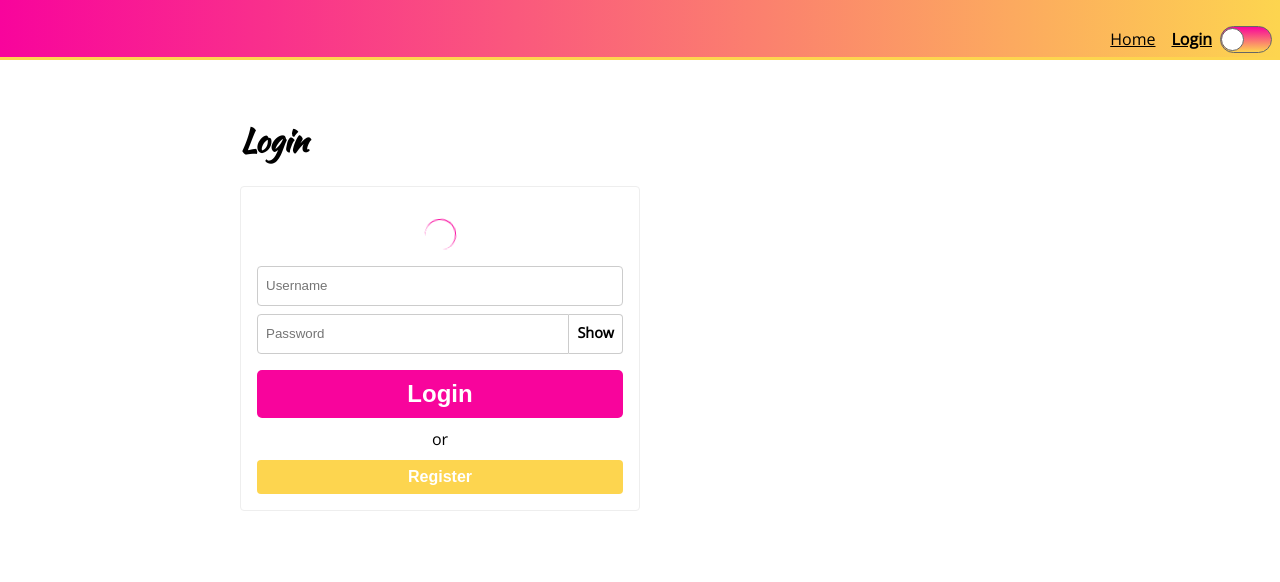
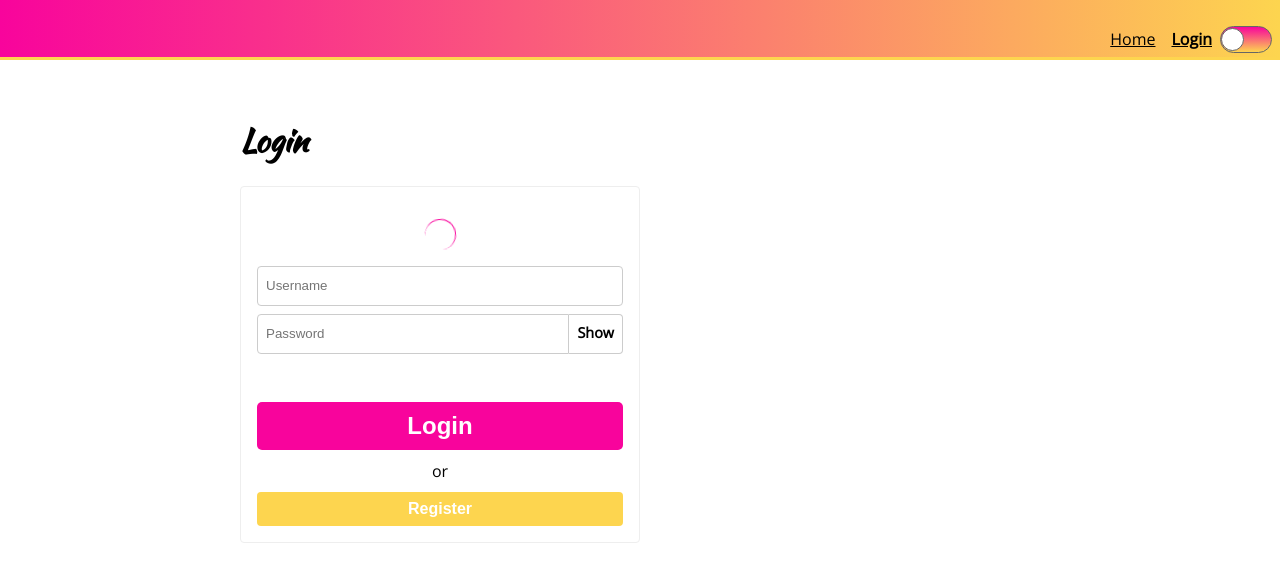
Before and after one commit to MrAdamUs/styled-components-v5, a React (Create React App) app: page /login in a window 1280 px wide. Shown: the top 582 px of the page. Built offline with nearby package versions, Linux system fonts and the light colour scheme.

Commit message:
done working

```diff
--- a/src/components/pages/Login.js
+++ b/src/components/pages/Login.js
@@ -22,6 +22,10 @@ const Form = styled.form`
   .alt-text {
     text-align: center;
     margin: 10px 0;
+  }
+
+  > ${Button}:first-of-type {
+    margin-top: 40px;
   }
 `
 let timeOut
```
